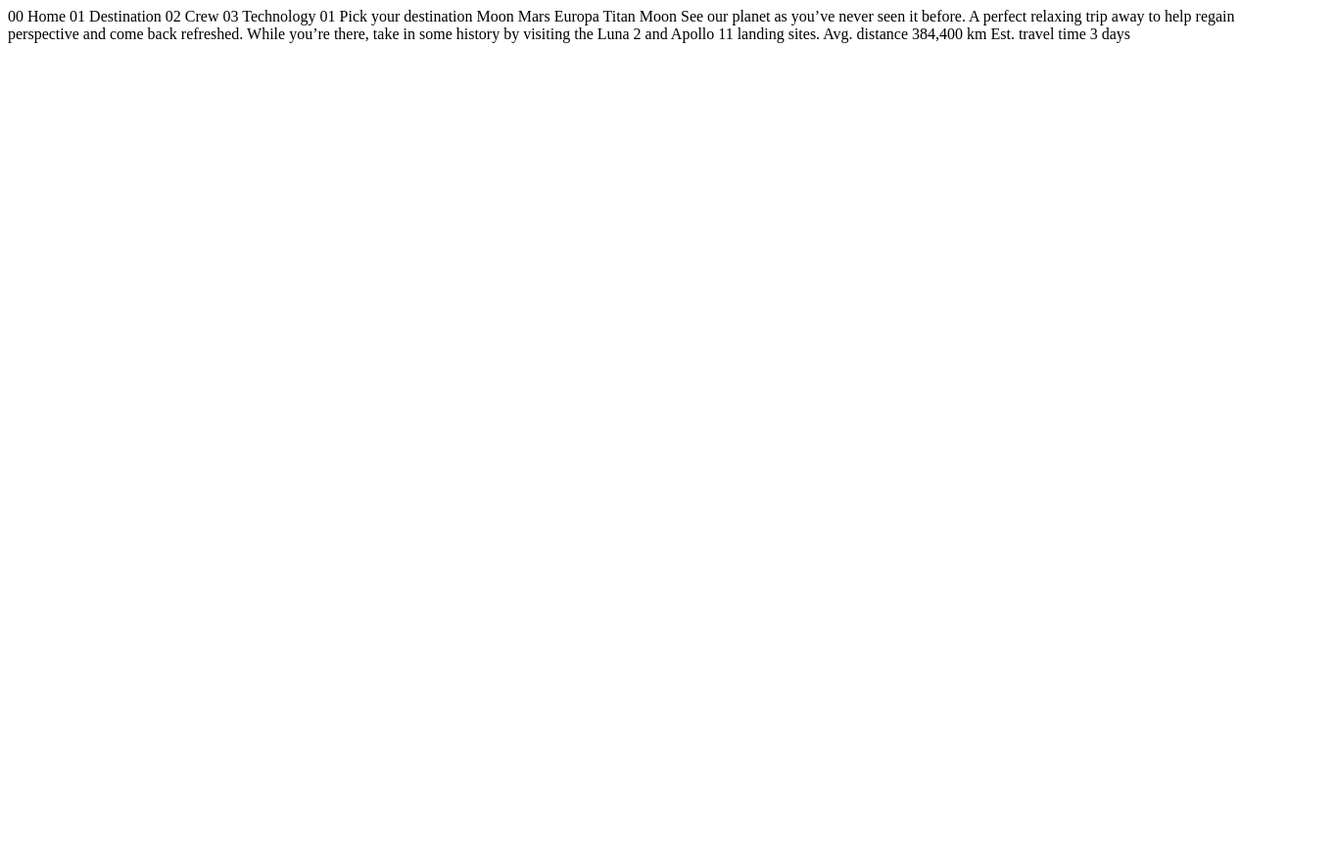
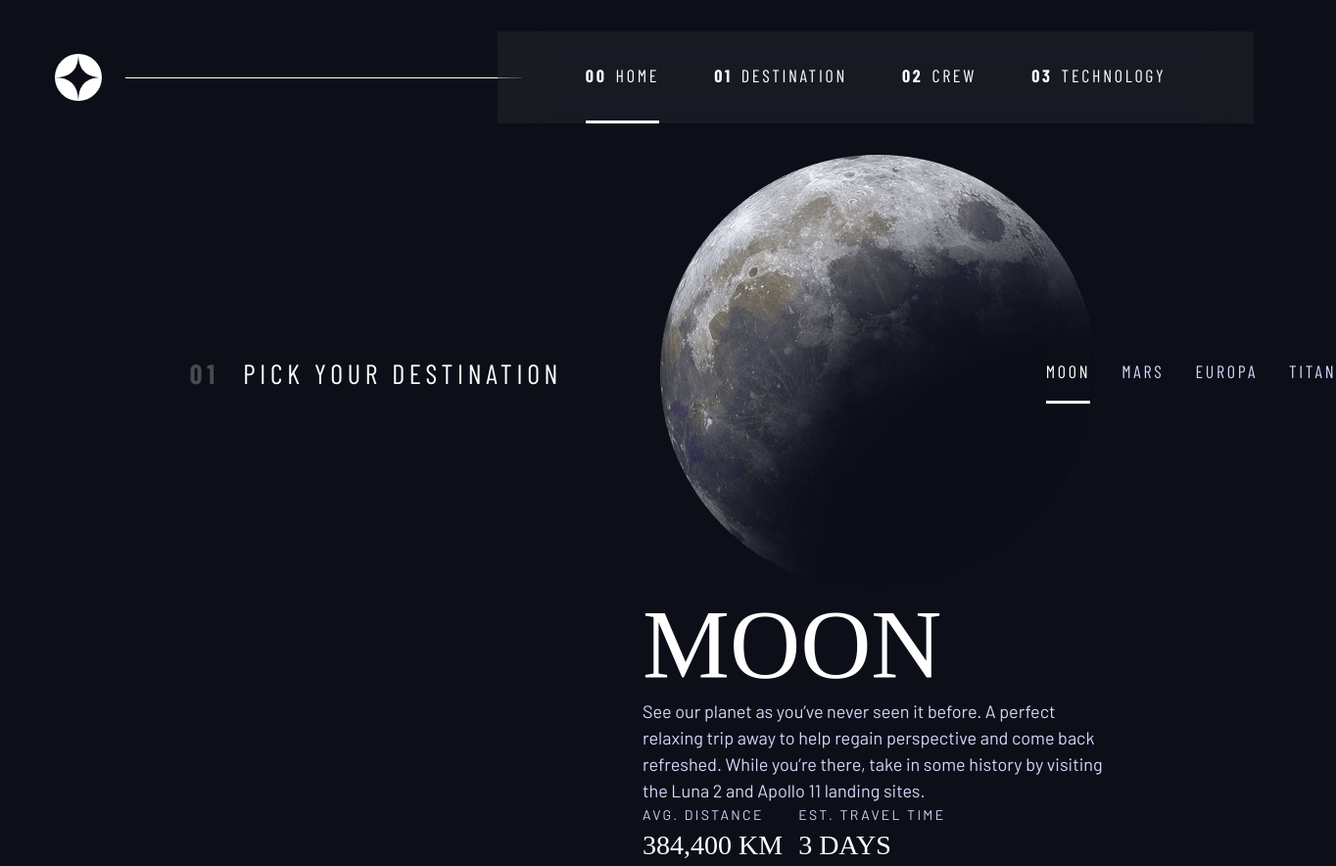
Before and after one commit to earthlydev/Space-Tourism-Website, a plain HTML site: page starter-code/destination-moon.html in a window 1280 px wide. Shown: the whole page at 98% size, 1364 px wide, since content can reach past the window. Before the commit the page ends 800 px from the top, so only its background shows below. Drawn offline with nearby package versions, Linux system fonts and the light colour scheme; a web font is replaced by a local one.

Commit message:
started working on destinatoin page

```diff
--- a/starter-code/destination-moon.html
+++ b/starter-code/destination-moon.html
@@ -1,37 +1,81 @@
 <!DOCTYPE html>
 <html lang="en">
+
 <head>
   <meta charset="UTF-8">
   <meta name="viewport" content="width=device-width, initial-scale=1.0">
 
   <link rel="icon" type="image/png" sizes="32x32" href="./assets/favicon-32x32.png">
+  <!-- Google Fonts -->
+  <link rel="preconnect" href="https://fonts.googleapis.com">
+  <link rel="preconnect" href="https://fonts.gstatic.com" crossorigin>
+  <link
+    href="https://fonts.googleapis.com/css2?family=Barlow+Condensed:wght@400;700&family=Bellefair&family=Barlow:wght@400;700&display=swap"
+    rel="stylesheet">
+
+  <!-- CSS StyleSheet -->
+  <link rel="stylesheet" href="index.css">
 
   <title>Frontend Mentor | Space tourism website</title>
 </head>
-<body>
 
-  00 Home
-  01 Destination
-  02 Crew
-  03 Technology
+<body class="destination">
+  <a class="skip-to-content" href="#main">Skip to content</a>
+  <header class="primary-header flex">
+    <div>
+      <img src="./assets/shared/logo.svg" alt="space tourism logo" class="logo">
+    </div>
+    <button class="mobile-nav-toggle" aria-controls="primary-navigation"><span class="sr-only"
+        aria-expanded="false">Menu</span></button>
+    <nav>
+      <ul id="primary-navigation" data-visible="false" class="primary-navigation underline-indicators flex">
+        <li class="active"><a class="ff-sans-cond uppercase text-white letter-spacing-2" href="index.html"><span
+              aria-hidden="true">00</span>Home</a>
+        <li><a class="ff-sans-cond uppercase text-white letter-spacing-2" href="destination.html"><span
+              aria-hidden="true">01</span>Destination</a>
+        <li><a class="ff-sans-cond uppercase text-white letter-spacing-2" href="crew.html"><span
+              aria-hidden="true">02</span>Crew</a>
+        <li><a class="ff-sans-cond uppercase text-white letter-spacing-2" href="technology.html"><span
+              aria-hidden="true">03</span>Technology</a>
+      </ul>
+    </nav>
+  </header>
 
-  01 Pick your destination
+<main id="main" class="grid-container grid-container--destination">
 
-  Moon
-  Mars
-  Europa
-  Titan
+  <h1 class="numbered-title"><span aria-hidden="true">01</span> Pick your destination</h1>
 
-  Moon
+    <img src="./assets/destination/image-moon.png" alt="the moon">
 
-  See our planet as you’ve never seen it before. A perfect relaxing trip away to help
-  regain perspective and come back refreshed. While you’re there, take in some history
-  by visiting the Luna 2 and Apollo 11 landing sites.
+    <div class="tab-list underline-indicators flex">
+      <button aria-selected="true" class="ff-sans-cond uppercase text-accent bg-dark letter-spacing-2">Moon</button>
+      <button aria-selected="false" class="ff-sans-cond uppercase text-accent bg-dark letter-spacing-2">Mars</button>
+      <button aria-selected="false" class="ff-sans-cond uppercase text-accent bg-dark letter-spacing-2">Europa</button>
+      <button aria-selected="false" class="ff-sans-cond uppercase text-accent bg-dark letter-spacing-2">Titan</button>
+    </div>
 
-  Avg. distance
-  384,400 km
+    <article>
+      <h2 class="fs-800 ff-serif uppercase">Moon</h2>
 
-  Est. travel time
-  3 days
+      <p class="text-accent">
+        See our planet as you’ve never seen it before. A perfect relaxing trip away to help
+        regain perspective and come back refreshed. While you’re there, take in some history
+        by visiting the Luna 2 and Apollo 11 landing sites.
+      </p>
+
+      <div class="flex">
+        <div>
+          <h3 class="text-accent fs-200 fs-sans-cond letter-spacing-3 uppercase">Avg. Distance</h3>
+          <p class="fs-500 ff-serif uppercase">384,400 km</p>
+        </div>
+
+        <div>
+          <h3 class="text-accent fs-200 fs-sans-cond letter-spacing-3 uppercase">Est. travel time</h3>
+          <p class="fs-500 ff-serif uppercase">3 days</p>
+        </div>
+      </div>
+
+    </article>
+</main>
 </body>
 </html>
```
